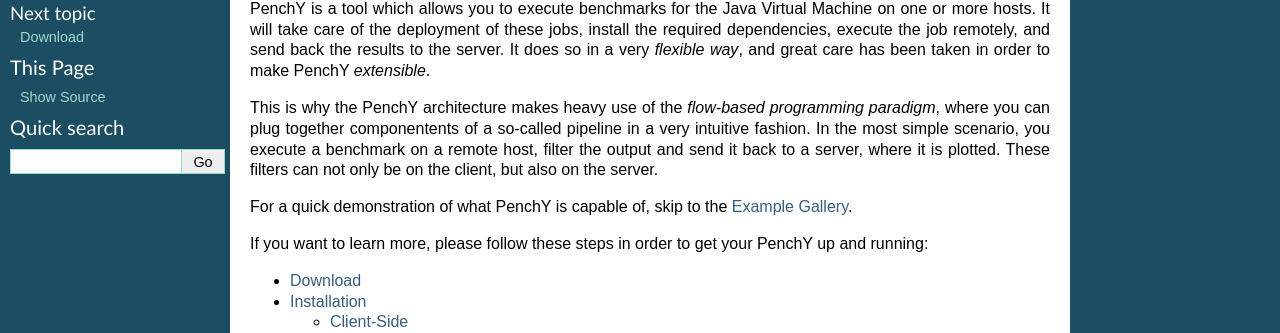
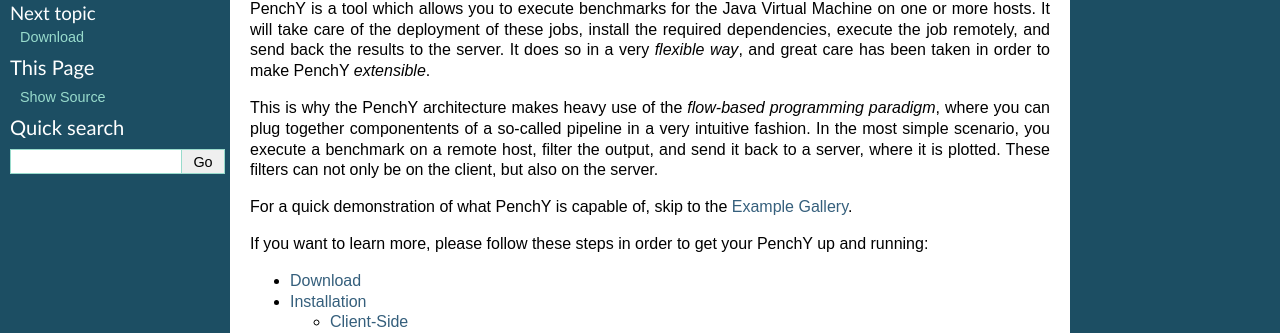
Before and after one commit to fhirschmann/penchy, a Sphinx documentation site: the page built from docs/index.rst, in a window 1280 px wide. Shown: the part 130-463 px from the top of the page. Built offline with Sphinx 7.4.7, drawn with Linux system fonts in a browser that asks for light colours; formulas are drawn with MathJax 3.

Commit message:
docs: added comma

```diff
--- a/docs/index.rst
+++ b/docs/index.rst
@@ -16,7 +16,7 @@
 *flow-based programming paradigm*, where you can plug together
 componentents of a so-called pipeline in a very intuitive
 fashion. In the most simple scenario, you execute a benchmark
-on a remote host, filter the output and send it back to a server,
+on a remote host, filter the output, and send it back to a server,
 where it is plotted. These filters can not only be on the client,
 but also on the server.
 
```
